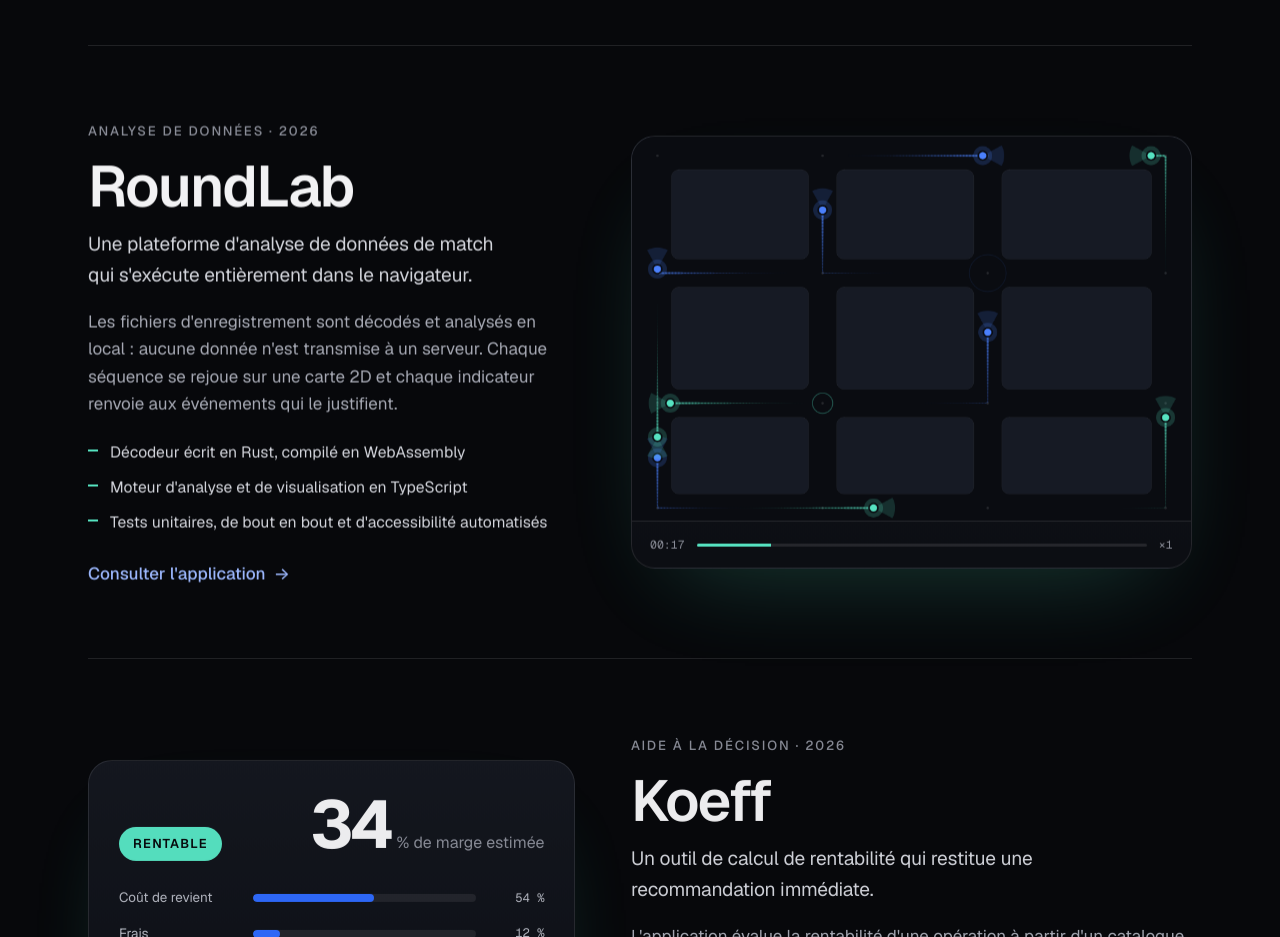
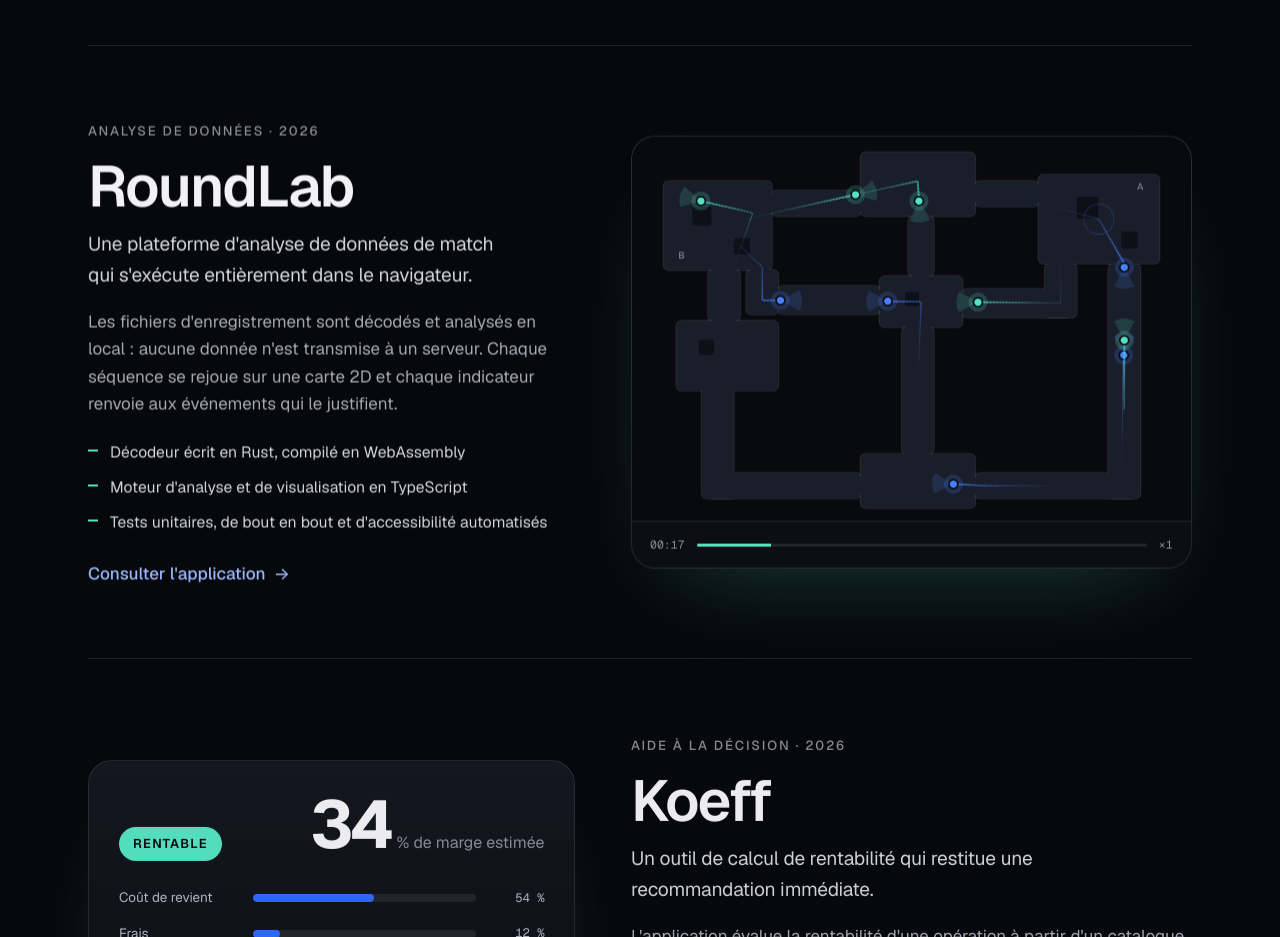
Before and after one commit to Lakav/Lakav.github.io, a plain HTML site: page index.html in a window 1280 px wide. Shown: the part 8320-9257 px from the top of the page. Drawn offline with nearby package versions, Linux system fonts and the light colour scheme; animation ran at ten frames a second.

Commit message:
Relecture 2D : plan à trois axes et trajets réalistes

```diff
--- a/index.html
+++ b/index.html
@@ -770,25 +770,36 @@ footer .wrap{display:flex;flex-wrap:wrap;justify-content:space-between;gap:6px 2
   var rc=$("#replay");
   if(rc){
     var rx=rc.getContext("2d"), RW=880, RH=605, rOn=true, DUR=42000, TRAIL=210;
-    var blocks=[[62,52,216,141],[322,52,216,141],[582,52,236,141],[62,237,216,161],[322,237,216,161],[582,237,236,161],[62,442,216,121],[322,442,216,121],[582,442,236,121]];
-    /* Rondes fermées le long des couloirs (x = 40, 300, 560, 840 ; y = 30, 215, 420, 585).
-       Chaque point avance à vitesse constante : le mouvement ne s'arrête jamais. */
+    /* Plan original à trois axes : deux zones d'objectif en haut, un axe central, deux contournements.
+       Les zones praticables sont des rectangles qui se recouvrent ; les trajets passent par leurs centres. */
+    var floor=[[360,500,180,85],[360,25,180,100],[640,60,190,140],[50,70,170,140],
+      [425,300,50,200],[390,220,130,80],[435,125,40,95],
+      [540,530,250,40],[750,200,50,370],
+      [120,530,240,40],[110,330,50,240],[70,290,160,110],[120,210,50,80],
+      [540,70,100,40],[220,85,140,40],
+      [520,240,170,45],[650,200,50,85],
+      [180,210,50,70],[230,235,160,45]];
+    var cover=[[700,95,34,34],[770,150,26,26],[95,110,30,30],[160,160,26,26],[430,245,22,22],[105,320,24,24]];
+    var S1=[450,545],ML=[450,400],PZ=[455,260],CT=[455,160],S2=[450,70],
+        RA=[560,550],R1=[770,550],R2=[775,300],AE=[775,200],SA=[735,130],AB=[675,190],SH=[675,262],
+        LA=[340,550],L1=[135,550],L2=[135,420],RM=[150,345],BE=[145,250],SB=[135,140],BX=[205,205],MB=[205,258],MC=[300,258],
+        TA=[590,90],TB=[290,105];
     var BLUE="#4C82FF", MINT="#58E6C4";
     var agents=[
-      {c:BLUE,v:74,o:0,   p:[[40,30],[840,30],[840,585],[40,585]]},
-      {c:BLUE,v:58,o:310, p:[[40,30],[300,30],[300,215],[40,215]]},
-      {c:BLUE,v:66,o:120, p:[[300,215],[300,420],[560,420],[560,215]]},
-      {c:BLUE,v:62,o:540, p:[[40,215],[300,215],[300,585],[40,585]]},
-      {c:BLUE,v:70,o:880, p:[[300,30],[840,30],[840,215],[300,215]]},
-      {c:MINT,v:72,o:1300,p:[[840,585],[840,30],[40,30],[40,585]]},
-      {c:MINT,v:56,o:200, p:[[560,420],[560,585],[840,585],[840,420]]},
-      {c:MINT,v:64,o:640, p:[[560,30],[560,420],[840,420],[840,30]]},
-      {c:MINT,v:60,o:90,  p:[[40,420],[40,585],[560,585],[560,420]]},
-      {c:MINT,v:78,o:1500,p:[[300,30],[560,30],[560,215],[840,215],[840,420],[560,420],[560,585],[300,585],[300,420],[40,420],[40,215],[300,215]]}
+      {c:BLUE,v:76,o:0,   p:[S1,RA,R1,R2,AE,SA,AB,SH,PZ,ML]},
+      {c:BLUE,v:70,o:420, p:[S1,LA,L1,L2,RM,BE,SB,BX,MB,MC,PZ,ML]},
+      {c:BLUE,v:66,o:900, p:[S1,ML,PZ,SH,AB,SA,AE,R2,R1,RA]},
+      {c:BLUE,v:72,o:1250,p:[S1,ML,PZ,MC,MB,BX,SB,BE,RM,L2,L1,LA]},
+      {c:BLUE,v:80,o:300, p:[S1,ML,PZ,CT,S2,TA,SA,AE,R2,R1,RA]},
+      {c:MINT,v:62,o:150, p:[S2,TA,SA,AB,SH,PZ,CT]},
+      {c:MINT,v:64,o:500, p:[S2,CT,PZ,MC,MB,BX,SB,TB]},
+      {c:MINT,v:74,o:1100,p:[SB,TB,S2,TA,SA,AB,SH,PZ,MC,MB,BX]},
+      {c:MINT,v:52,o:60,  p:[SA,AE,R2,[775,430],R2,AE,[790,110],[680,90]]},
+      {c:MINT,v:54,o:260, p:[SB,BE,RM,[200,370],RM,BE,[190,120],[80,95]]}
     ];
     agents.forEach(function(a){
       a.seg=[];a.len=0;
-      for(var i=0;i<a.p.length;i++){var q=a.p[(i+1)%a.p.length],d=Math.abs(q[0]-a.p[i][0])+Math.abs(q[1]-a.p[i][1]);a.seg.push(d);a.len+=d;}
+      for(var i=0;i<a.p.length;i++){var q=a.p[(i+1)%a.p.length],d=Math.hypot(q[0]-a.p[i][0],q[1]-a.p[i][1]);a.seg.push(d);a.len+=d;}
     });
     function pos(a,d){
       d=((d%a.len)+a.len)%a.len;
@@ -798,19 +809,19 @@ footer .wrap{display:flex;flex-wrap:wrap;justify-content:space-between;gap:6px 2
       }
       return a.p[0];
     }
-    var nodes=[];[40,300,560,840].forEach(function(x){[30,215,420,585].forEach(function(y){nodes.push([x,y])})});
+    function rr(b,g,r){rx.beginPath();if(rx.roundRect)rx.roundRect(b[0]-g,b[1]-g,b[2]+2*g,b[3]+2*g,r);else rx.rect(b[0]-g,b[1]-g,b[2]+2*g,b[3]+2*g);rx.fill();}
     function drawReplay(ms){
       var t=ms/1000;
       rx.clearRect(0,0,RW,RH);
-      rx.fillStyle="#0B0D12";rx.fillRect(0,0,RW,RH);
-      rx.fillStyle="#171B25";rx.strokeStyle="rgba(255,255,255,.06)";rx.lineWidth=1;
-      blocks.forEach(function(b){rx.beginPath();if(rx.roundRect)rx.roundRect(b[0],b[1],b[2],b[3],12);else rx.rect(b[0],b[1],b[2],b[3]);rx.fill();rx.stroke();});
-      rx.fillStyle="rgba(255,255,255,.12)";
-      nodes.forEach(function(n){rx.beginPath();rx.arc(n[0],n[1],2,0,6.283);rx.fill();});
-      /* deux points d'intérêt qui pulsent */
-      [[560,215,BLUE],[300,420,MINT]].forEach(function(z,i){
-        var ph=((t*.55+i*.5)%1);
-        rx.strokeStyle=z[2];rx.lineWidth=1.5;rx.globalAlpha=.5*(1-ph);rx.beginPath();rx.arc(z[0],z[1],8+ph*26,0,6.283);rx.stroke();rx.globalAlpha=1;
+      rx.fillStyle="#090B0F";rx.fillRect(0,0,RW,RH);
+      rx.fillStyle="rgba(255,255,255,.13)";floor.forEach(function(b){rr(b,1.5,9)});
+      rx.fillStyle="#1A1F2B";floor.forEach(function(b){rr(b,0,8)});
+      rx.fillStyle="#0E1118";cover.forEach(function(b){rr(b,0,4)});
+      rx.font="600 15px Geist, system-ui, sans-serif";rx.textAlign="center";rx.textBaseline="middle";
+      [[SA,"A",BLUE,[800,80]],[SB,"B",MINT,[78,188]]].forEach(function(z,i){
+        var ph=((t*.5+i*.5)%1);
+        rx.strokeStyle=z[2];rx.lineWidth=1.5;rx.globalAlpha=.45*(1-ph);rx.beginPath();rx.arc(z[0][0],z[0][1],10+ph*30,0,6.283);rx.stroke();
+        rx.globalAlpha=.55;rx.fillStyle="#C9CBD3";rx.fillText(z[1],z[3][0],z[3][1]);rx.globalAlpha=1;
       });
       rx.lineCap="round";
       agents.forEach(function(a){
@@ -825,7 +836,7 @@ footer .wrap{display:flex;flex-wrap:wrap;justify-content:space-between;gap:6px 2
         rx.fillStyle=a.c;rx.globalAlpha=.16;rx.beginPath();rx.moveTo(p[0],p[1]);rx.arc(p[0],p[1],34,ang-.5,ang+.5);rx.closePath();rx.fill();
         rx.globalAlpha=.2;rx.beginPath();rx.arc(p[0],p[1],15,0,6.283);rx.fill();
         rx.globalAlpha=1;rx.beginPath();rx.arc(p[0],p[1],7,0,6.283);rx.fill();
-        rx.strokeStyle="#0B0D12";rx.lineWidth=2.5;rx.stroke();
+        rx.strokeStyle="#090B0F";rx.lineWidth=2.5;rx.stroke();
       });
       var k=(ms%DUR)/DUR, sec=Math.floor(k*105);
       $("#clock").textContent="0"+Math.floor(sec/60)+":"+("0"+sec%60).slice(-2);
```
